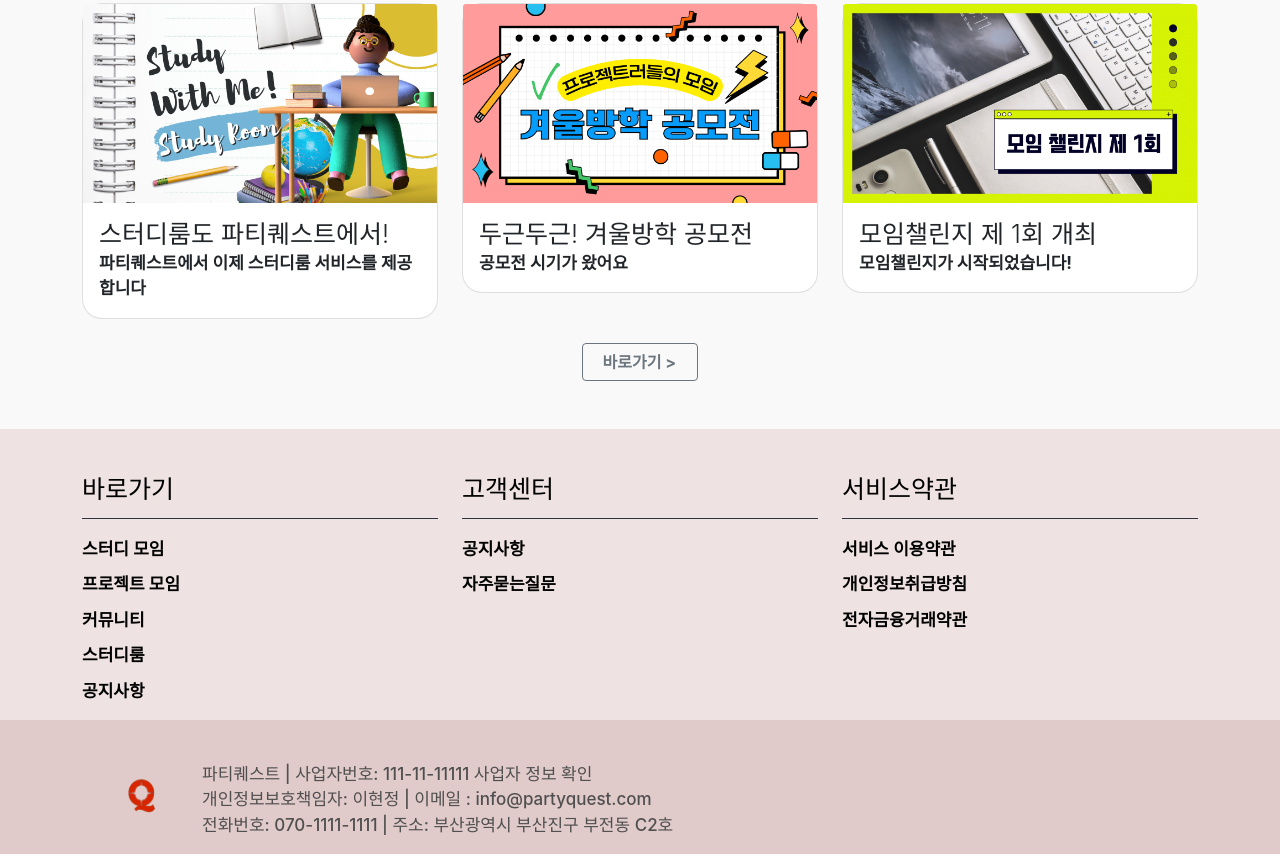
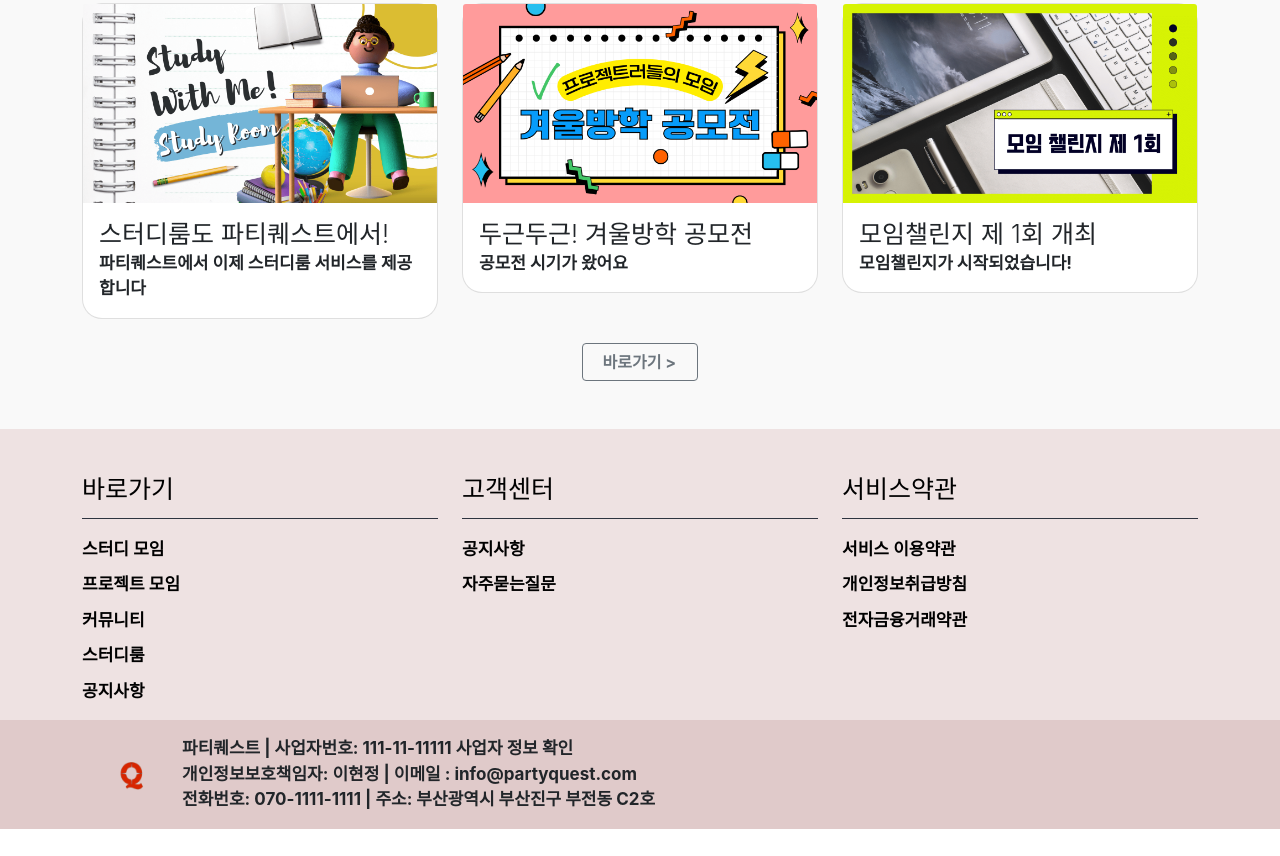
Before and after one commit to 31daylee/Front_PartyQuest, a plain HTML site: page index.html in a window 1280 px wide. Shown: the part 2858-3714 px from the top of the page. After the commit the page ends 3687 px from the top, so only its background shows below. Drawn offline with Linux system fonts and the light colour scheme; a web font is replaced by a local one.

Commit message:
css 업데이트 완료

```diff
--- a/assets/css/templatemo.css
+++ b/assets/css/templatemo.css
@@ -365,24 +365,22 @@ div {
 }
 
 /*footer*/
-.footerContainer{
-
-  position: relative;
-}
-.fontLogo {
-  float: left;
-  width: 120px;
+#tempaltemo_footer > div.w-100.bg-black.py-3 > div > div{
 
 }
-#footerInfo{
-  float: left;
-
+#tempaltemo_footer > div.w-100.bg-black.py-3 > div > div > img {
+  width: 100px;
+  float:left;
+  margin-top: -10px;
 }
-#tempaltemo_footer > div.w-100.bg-black.py-3 > div > div{
+#tempaltemo_footer > div.w-100.bg-black.py-3 > div > div > #footerInfo{
+  width: auto;
   color: rgb(80, 79, 79);
   font-weight: 500;
-  font-size: 14px;
+  font-size: 13px;
 }
+
+
 /*index Article*/
 html, body{height: 100%}
 *{padding: 0px;margin: 0px}
--- a/index.html
+++ b/index.html
@@ -721,14 +721,16 @@ https://templatemo.com/tm-559-zay-shop
 
       <div class="w-100 bg-black py-3">
         <div class="container footerContainer">
-          <img id="footerLogo"><img class="fontLogo" src="./assets/img/footer_logo.png"></img>
-            <div id:="footerInfo" class="text-left">
-                파티퀘스트 | 사업자번호: 111-11-11111 사업자 정보 확인</br>
-                개인정보보호책임자: 이현정 | 이메일 : info@partyquest.com </br>
-                전화번호: 070-1111-1111 | 주소: 부산광역시 부산진구 부전동 C2호
-            </div>
+          <div>
+            <img class ="footerLogo" src="./assets/img/footer_logo.png">
+            <span class="footerInfo" class="text-left">
+              파티퀘스트 | 사업자번호: 111-11-11111 사업자 정보 확인<br/>
+              개인정보보호책임자: 이현정 | 이메일 : info@partyquest.com <br/>
+              전화번호: 070-1111-1111 | 주소: 부산광역시 부산진구 부전동 C2호
+            </span>
+          </div>
         </div>
-    </div>
+      </div>
     </footer>
     <!-- End Footer -->
 
```
